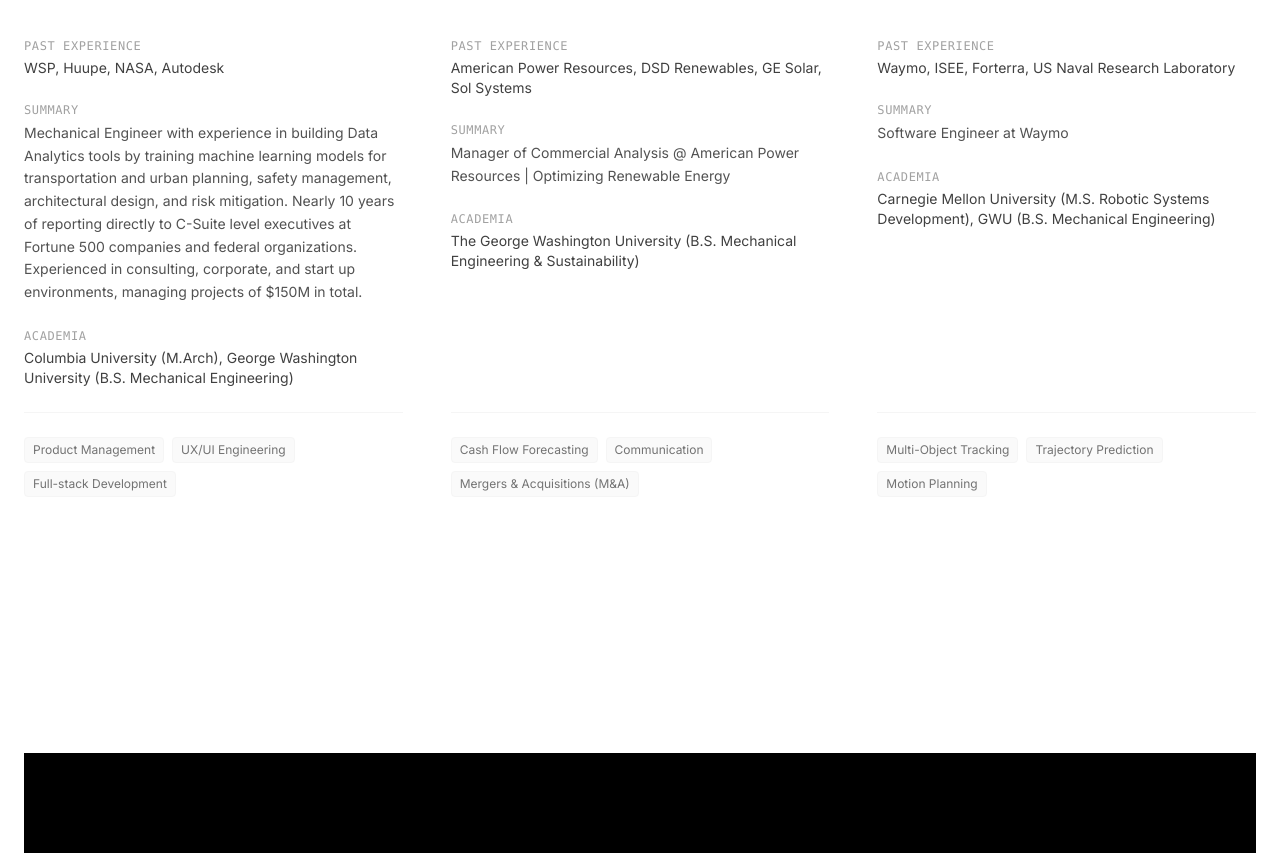
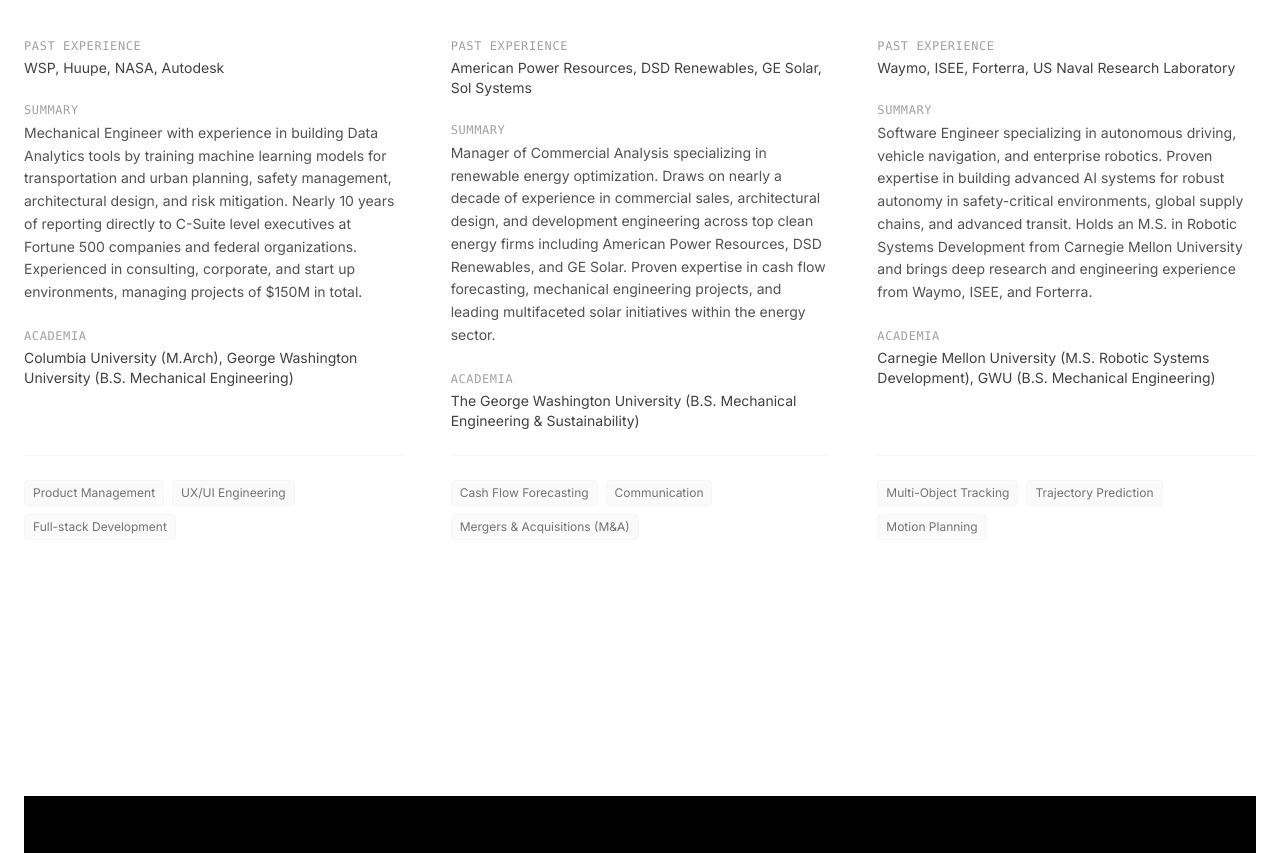
Before and after one commit to aliahm08/B2W, a React (Vite) app: page / in a window 1280 px wide. Shown: the part 4240-5093 px from the top of the page. Built offline with nearby package versions, Linux system fonts and the light colour scheme.

Commit message:
Update Aaron and Feng team summaries to be detailed syntheses

```diff
--- a/src/components/Team.tsx
+++ b/src/components/Team.tsx
@@ -17,7 +17,7 @@ const team = [
     focus: "Commercial Analysis & Renewable Energy",
     academia: "The George Washington University (B.S. Mechanical Engineering & Sustainability)",
     workplaces: ["American Power Resources", "DSD Renewables", "GE Solar", "Sol Systems"],
-    description: "Manager of Commercial Analysis @ American Power Resources | Optimizing Renewable Energy",
+    description: "Manager of Commercial Analysis specializing in renewable energy optimization. Draws on nearly a decade of experience in commercial sales, architectural design, and development engineering across top clean energy firms including American Power Resources, DSD Renewables, and GE Solar. Proven expertise in cash flow forecasting, mechanical engineering projects, and leading multifaceted solar initiatives within the energy sector.",
     tags: ["Cash Flow Forecasting", "Communication", "Mergers & Acquisitions (M&A)"],
     linkedin: "https://www.linkedin.com/in/aaronpatron/"
   },
@@ -27,7 +27,7 @@ const team = [
     focus: "AI, Autonomous Driving & Robotics",
     academia: "Carnegie Mellon University (M.S. Robotic Systems Development), GWU (B.S. Mechanical Engineering)",
     workplaces: ["Waymo", "ISEE", "Forterra", "US Naval Research Laboratory"],
-    description: "Software Engineer at Waymo",
+    description: "Software Engineer specializing in autonomous driving, vehicle navigation, and enterprise robotics. Proven expertise in building advanced AI systems for robust autonomy in safety-critical environments, global supply chains, and advanced transit. Holds an M.S. in Robotic Systems Development from Carnegie Mellon University and brings deep research and engineering experience from Waymo, ISEE, and Forterra.",
     tags: ["Multi-Object Tracking", "Trajectory Prediction", "Motion Planning"],
     linkedin: "https://www.linkedin.com/in/fengxiang1/"
   }
```
Also changed, not shown: 1 other file (tests, documents, lock files or other folders).
